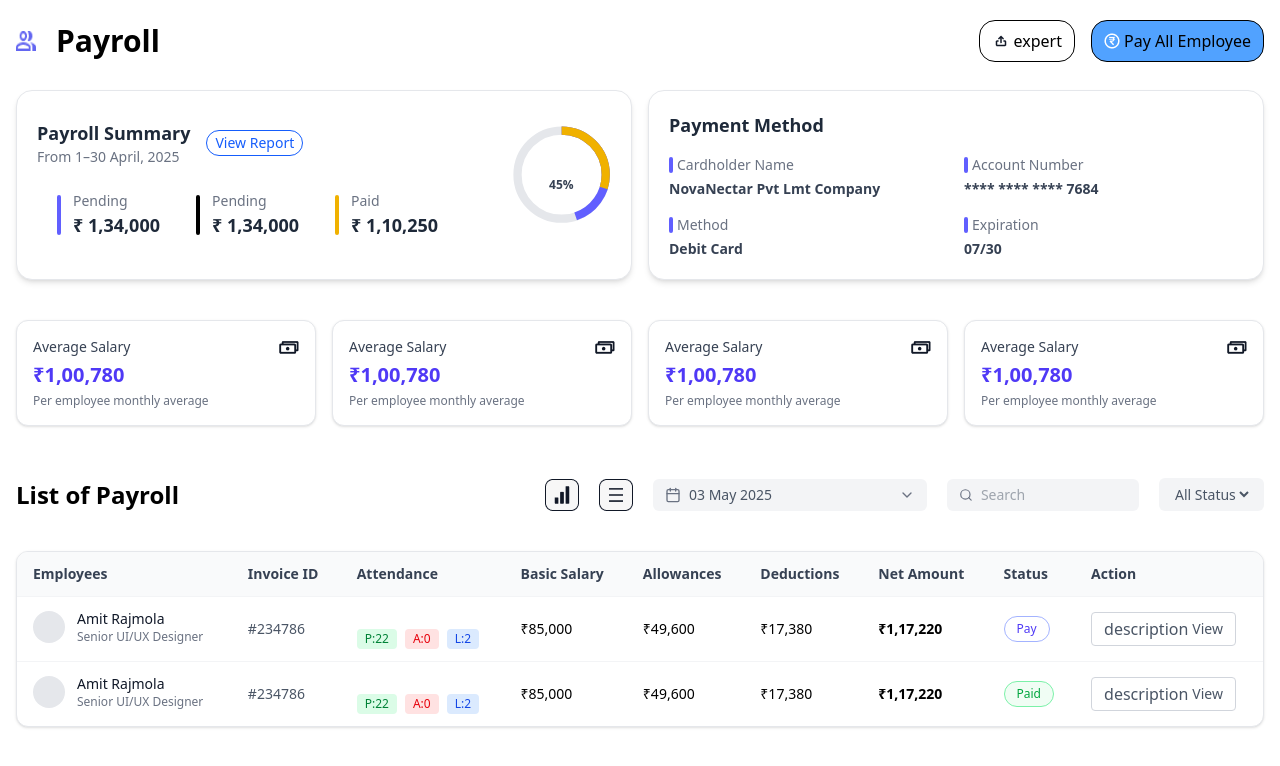
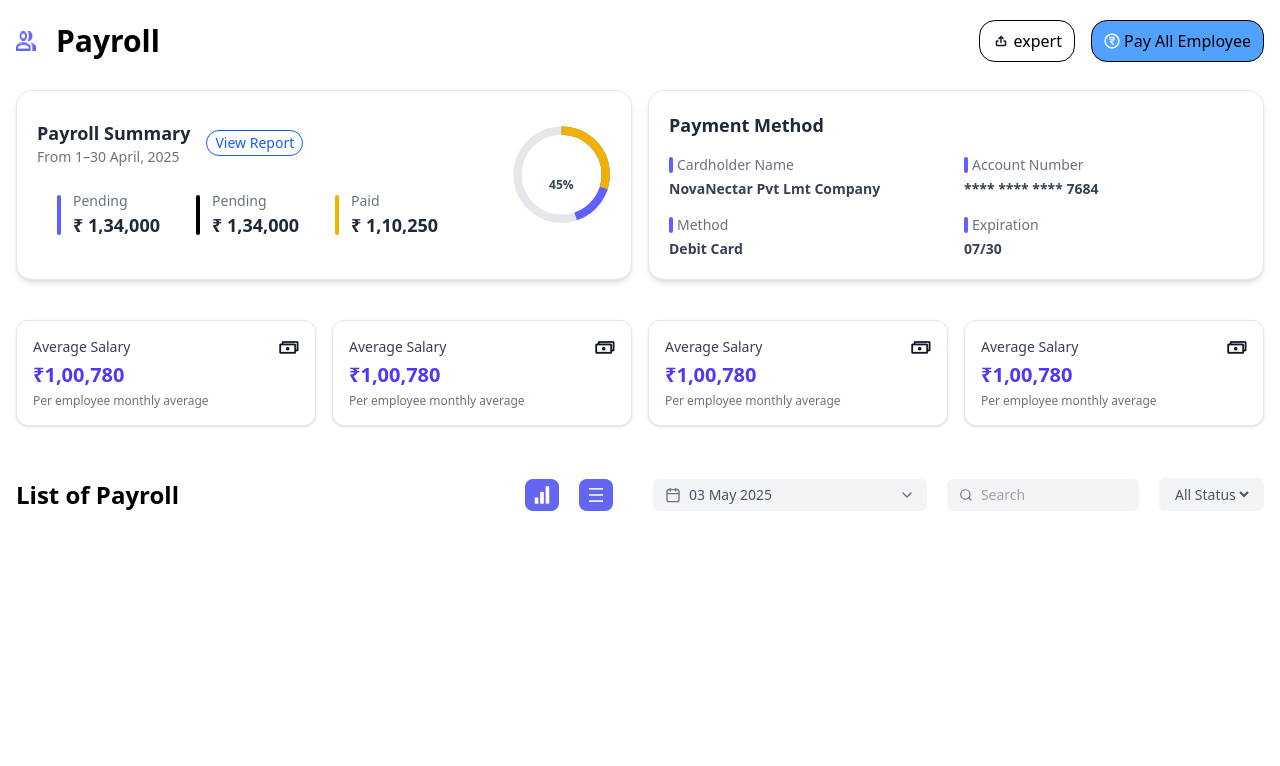
Before and after one commit to pra-chauhan/NovaNectar, a React (Vite) app: page / in a window 1280 px wide. Shown: the top 766 px of the page. Built offline with nearby package versions, Linux system fonts and the light colour scheme.

Commit message:
some changes on this page

```diff
--- a/src/pages/Payroll.jsx
+++ b/src/pages/Payroll.jsx
@@ -1,5 +1,5 @@
 import React, { useState } from "react";
-import { BarChart3, Menu, Calendar, Search, ChevronDown } from "lucide-react";
+import { Calendar, Search, ChevronDown } from "lucide-react";
 import DatePicker from "react-datepicker";
 import "react-datepicker/dist/react-datepicker.css";
 import Vecto from "../assets/Vector1.png";
@@ -8,6 +8,8 @@ import Vector from "../assets/Vector2.png";
 import si_money from "../assets/si_money-line.png";
 import Frame457 from "../assets/Frame457.png";
 import frame from "../assets/frame.png";
+import Frame458 from "../assets/Frame458.png";
+import Frame4581 from "../assets/Frame4581.png";
 
 const employees = [
   {
@@ -32,19 +34,31 @@ const employees = [
     net: "₹1,17,220",
     status: "Paid",
   },
-  // Add more entries as needed
+
 ];
 
 const getStatusClass = (status) => {
+
+
+
   return status === "Paid"
     ? "bg-green-50 text-green-600 border border-green-300"
     : "bg-white text-indigo-600 border border-indigo-300";
 };
 
 function Payroll() {
+
+
+
+
   const [selectedDate, setSelectedDate] = useState(new Date("2025-05-03"));
   const [searchQuery, setSearchQuery] = useState("");
   const [status, setStatus] = useState("All Status");
+   const [active, setActive] = useState(null)
+
+
+
+
 
   const handleStatusChange = (e) => {
     setStatus(e.target.value);
@@ -281,14 +295,44 @@ function Payroll() {
           </div>
           <div className="flex gap-5">
             <div className="flex flex-wrap items-center gap-5 max-w-full w-fit">
-              {/* Bar Icon */}
-              <button className=" text-white  rounded-md">
-                <img src={Frame457} alt="Frame457" />
-              </button>
+
+                 {active !== 'one' ? (
+          <button
+            onClick={() => setActive('one')}
+            className=" text-white  rounded-md"
+          >
+
+           <img src={Frame4581} alt="Frame457" />
+          </button>
+        ) : (
+          <button
+            onClick={() => setActive("two")}
+              className=" text-white  rounded-md"
+          >
+
+           <img src={Frame457} alt="Frame457" />
+          </button>
+        )}
 
               {/* Menu Icon */}
+              {active !== 'two' ? (
+          <button
+            onClick={() => setActive('two')}
+             className=" text-white  rounded-md"
+          >
+
+            <img src={Frame458} alt="Frame457" />
+          </button>
+        ) : (
+          <button
+            onClick={() => setActive("one")}
+             className=" text-white  rounded-md"
+          >
+           <img src={frame} alt="Frame457" />
+          </button>
+        )}
               <button className="bg-gray-100 text-gray-700  rounded-md">
-                <img src={frame} alt="Frame457" />
+
               </button>
 
               {/* Date Picker */}
@@ -337,6 +381,7 @@ function Payroll() {
             </div>
           </div>
         </div>
+          {active === 'one' && (
         <div className="overflow-auto bg-white rounded-xl shadow border border-gray-200">
           <table className="min-w-full text-sm text-left">
             <thead className="bg-gray-50 text-gray-700 font-semibold">
@@ -353,6 +398,7 @@ function Payroll() {
               </tr>
             </thead>
             <tbody>
+
               {employees.map((emp, idx) => (
                 <tr key={idx} className="border-t border-gray-100">
                   <td className="px-4 py-3 flex items-center gap-3">
@@ -389,17 +435,23 @@ function Payroll() {
                   </td>
                   <td className="px-4 py-3">
                     <button className="flex items-center gap-1 text-sm text-gray-600 border border-gray-300 px-3 py-1 rounded hover:bg-gray-100">
-                      <span className="material-icons text-base">
-                        description
-                      </span>
+
                       View
                     </button>
                   </td>
                 </tr>
               ))}
+
             </tbody>
           </table>
         </div>
+          )}
+
+
+           {active === 'one' && (
+
+            <div> chage it</div>
+           )}
       </div>
     </>
   );
```
Also changed, not shown: src/assets/Frame458.png (added), src/assets/Frame4581.png (added).
